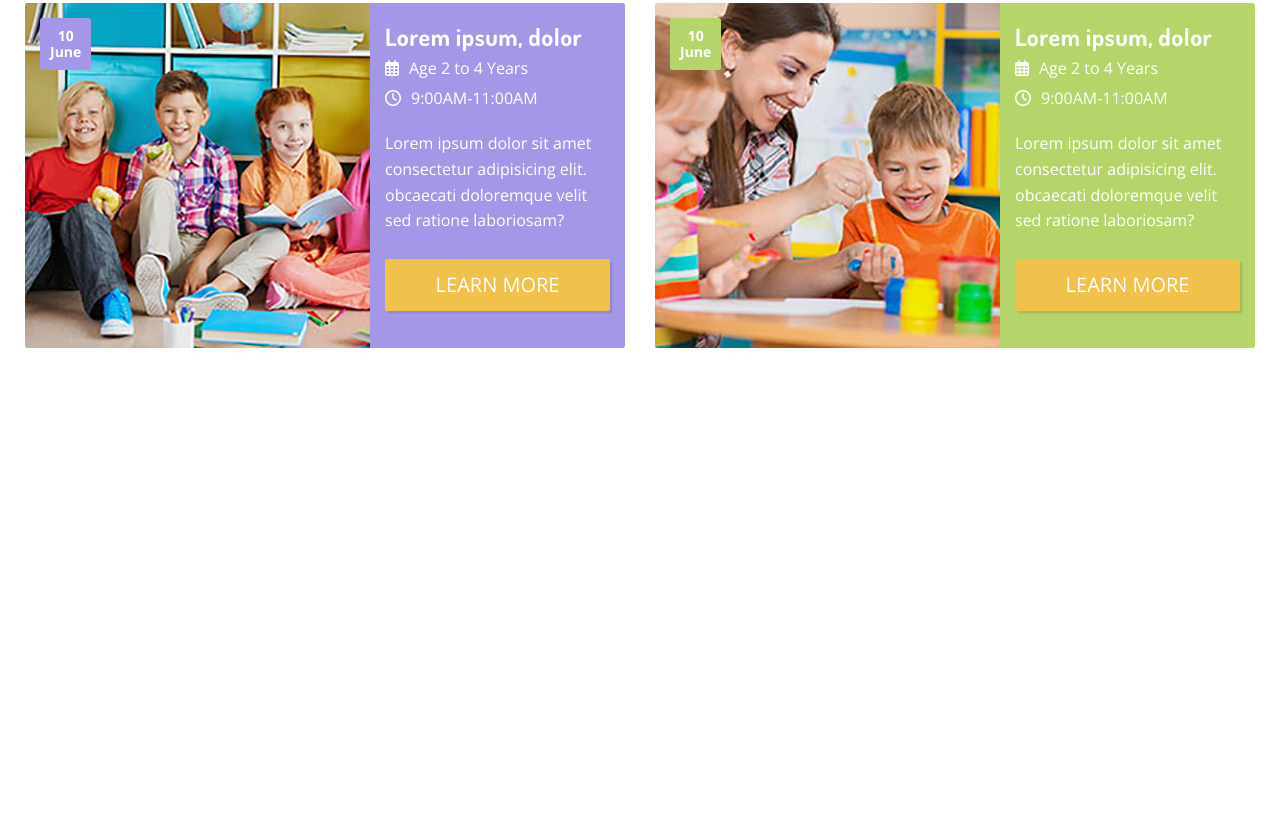
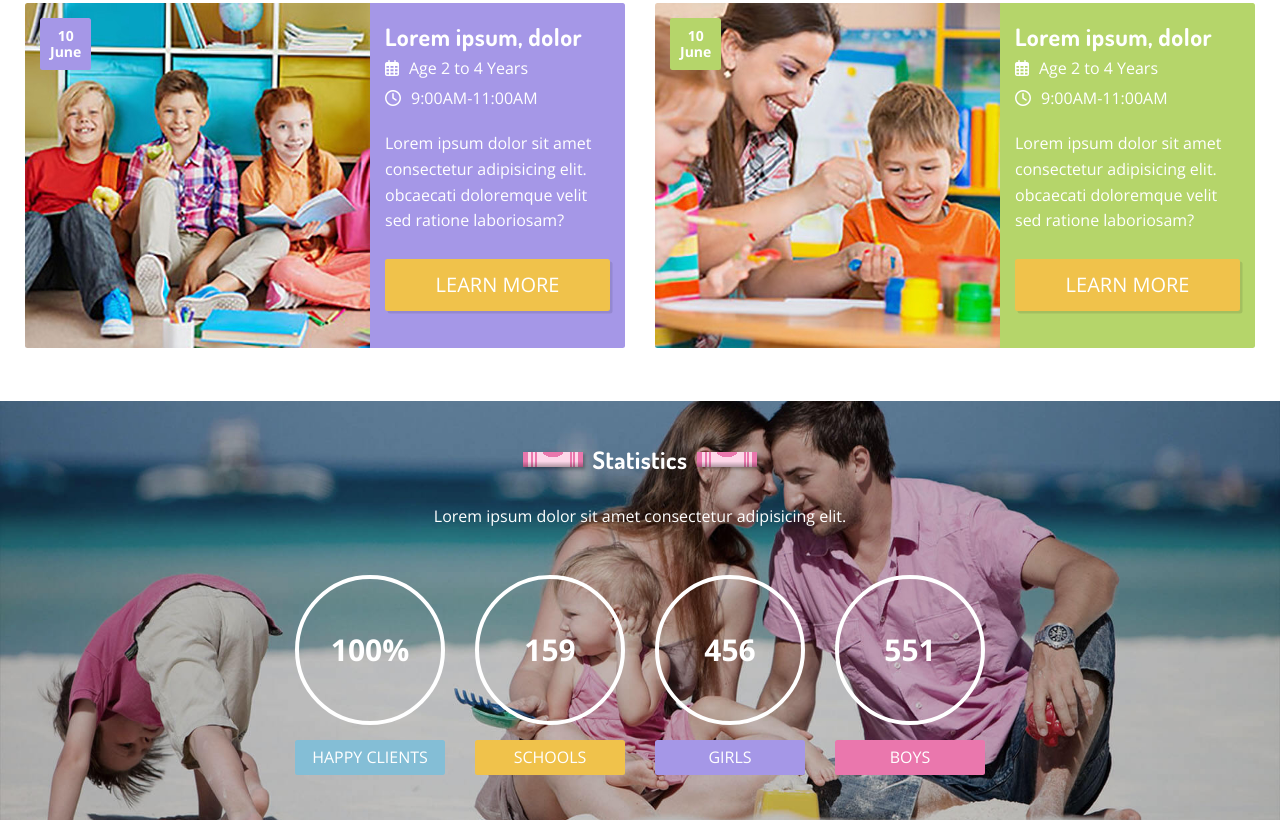
Before and after one commit to Maximeistern/Max-The-Kidz-School, a plain HTML site: page index.html in a window 1280 px wide. Shown: the part 2746-3566 px from the top of the page. Before the commit the page ends 3147 px from the top, so only its background shows below. Drawn offline with nearby package versions, Linux system fonts and the light colour scheme.

Commit message:
Statistics

```diff
--- a/css/layout.css
+++ b/css/layout.css
@@ -63,6 +63,8 @@
 .pr-12, .px-12{ padding-right: var(--distance-12); }
 .pl-12, .px-12{ padding-left: var(--distance-12); }
 
+.pt-2, .py-2{ padding-top: var(--distance-2); }
+.pb-2, .py-2{ padding-bottom: var(--distance-2); }
 
 /*****************
 *** Typography ***
@@ -116,6 +118,7 @@ nav div a:not(:first-child) {
 .border-radius { border-radius: var(--border-radius-sm); }
 .border-bottom-xs { border-bottom: var(--border-xs); }
 .border-sm { border: var(--border-sm); }
+.border-lg { border: var(--border-lg); }
 .border-transparent { border: var(--border-transparent); }
 
 /******************
@@ -159,3 +162,11 @@ nav div a:not(:first-child) {
 ***********/
 .icon-circle { width: 6.2rem; height: 6.2rem; line-height: 6rem; }
 .icon-feature { width: 7.6rem; height: 7.6rem; padding: 0.375; }
+
+/*****************
+*** Statistics ***
+*****************/
+.statistics-image {
+    background-image: url('../Images/fun-facts/fun-facts-bg-img.jpg');
+    background-repeat: no-repeat; background-size: cover; background-position: center;
+}
--- a/index.html
+++ b/index.html
@@ -406,5 +406,54 @@
 
         </div>
     </section>
+    <!-- Statistics -->
+    <section class="p-12 text-white statistics-image">
+        <!-- Statistics Heading -->
+        <section class="d-flex justify-content-center align-items-center mt-4 mb-10">
+            <div class="crayon" style="--crayon-color:#ea77ad; --crayon-paper-color:#fdd7e9; --crayon-line-color:#ea77ad;"></div>
+            <h2 class="mx-4">Statistics</h2>
+            <div class="crayon" style="--crayon-color:#ea77ad; --crayon-paper-color:#fdd7e9; --crayon-line-color:#ea77ad;"></div>
+        </section>
+        <!-- Statistics Text -->
+        <div class="text-center mb-12">Lorem ipsum dolor sit amet consectetur adipisicing elit.</div>
+        <!-- Statistics Circles -->
+        <div class="d-flex justify-content-center align-items-center text-center">
+            <div class="d-flex ">
+                <!-- Circle -->
+                <div class="d-flex flex-column m-6">
+                    <div class="d-flex flex-column justify-content-center align-items-center circle circle-lg border-lg mb-6">
+                        <div class="text-size-xxl text-bold">100%</div>
+                    </div>
+                    <div class="bg-info text-uppercase py-2 px-4 border-radius">Happy Clients</div>
+
+                </div>
+                <!-- Circle -->
+                <div class="d-flex flex-column m-6">
+                    <div class="d-flex flex-column justify-content-center align-items-center circle circle-lg border-lg mb-6">
+                        <div class="text-size-xxl text-bold">159</div>
+                    </div>
+                    <div class="bg-warning text-uppercase py-2 px-4 border-radius">Schools</div>
+
+                </div>
+                <!-- Circle -->
+                <div class="d-flex flex-column m-6">
+                    <div class="d-flex flex-column justify-content-center align-items-center circle circle-lg border-lg mb-6">
+                        <div class="text-size-xxl text-bold">456</div>
+                    </div>
+                    <div class="bg-primary text-uppercase py-2 px-4 border-radius">Girls</div>
+
+                </div>
+                <!-- Circle -->
+                <div class="d-flex flex-column m-6">
+                    <div class="d-flex flex-column justify-content-center align-items-center circle circle-lg border-lg mb-6">
+                        <div class="text-size-xxl text-bold">551</div>
+                    </div>
+                    <div class="bg-cozy text-uppercase py-2 px-4 border-radius">Boys</div>
+
+                </div>
+
+            </div>
+        </div>
+    </section>
 </body>
 </html>
```
Also changed, not shown: Images/fun-facts/fun-facts-bg-img.jpg (added).
